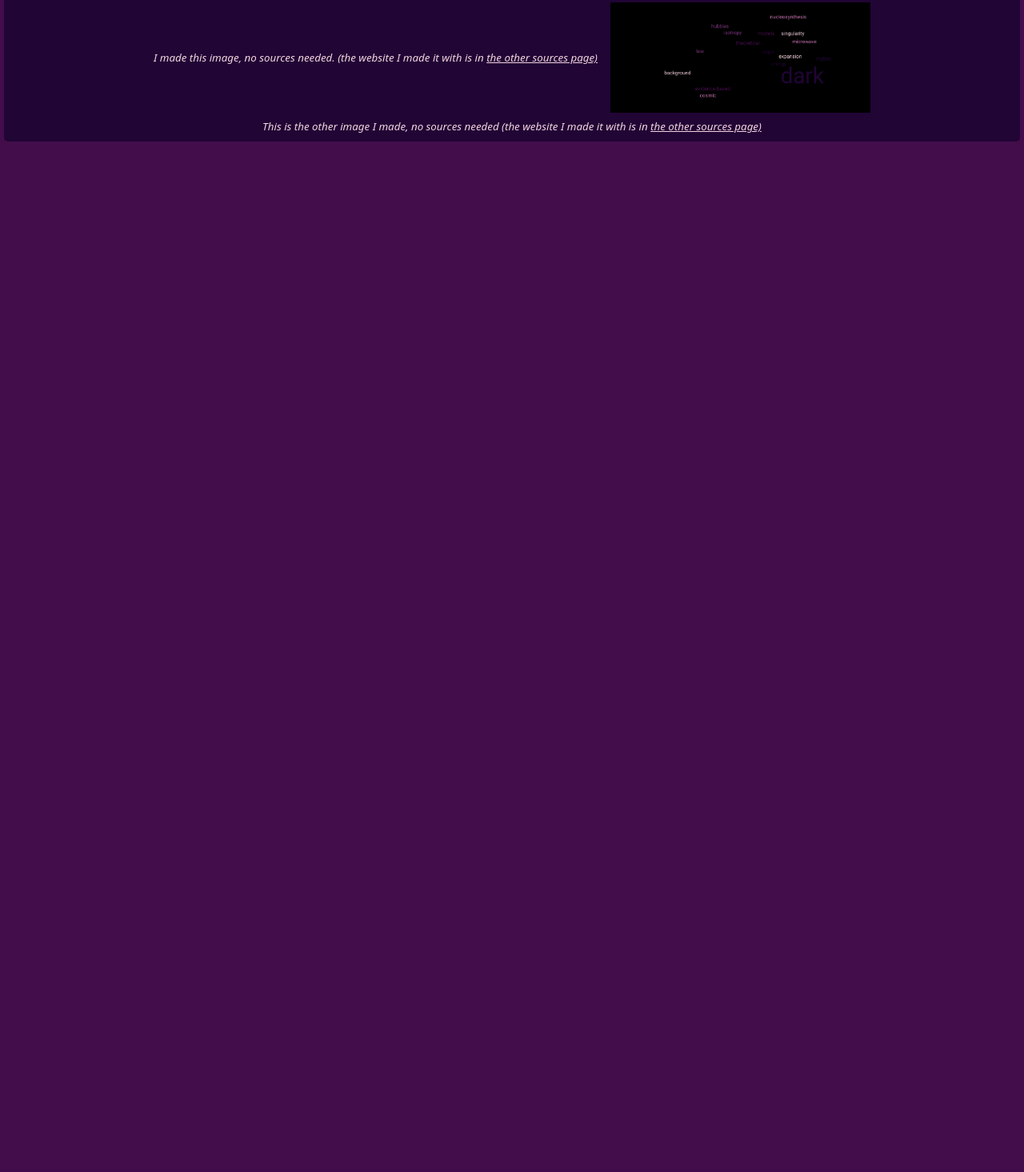
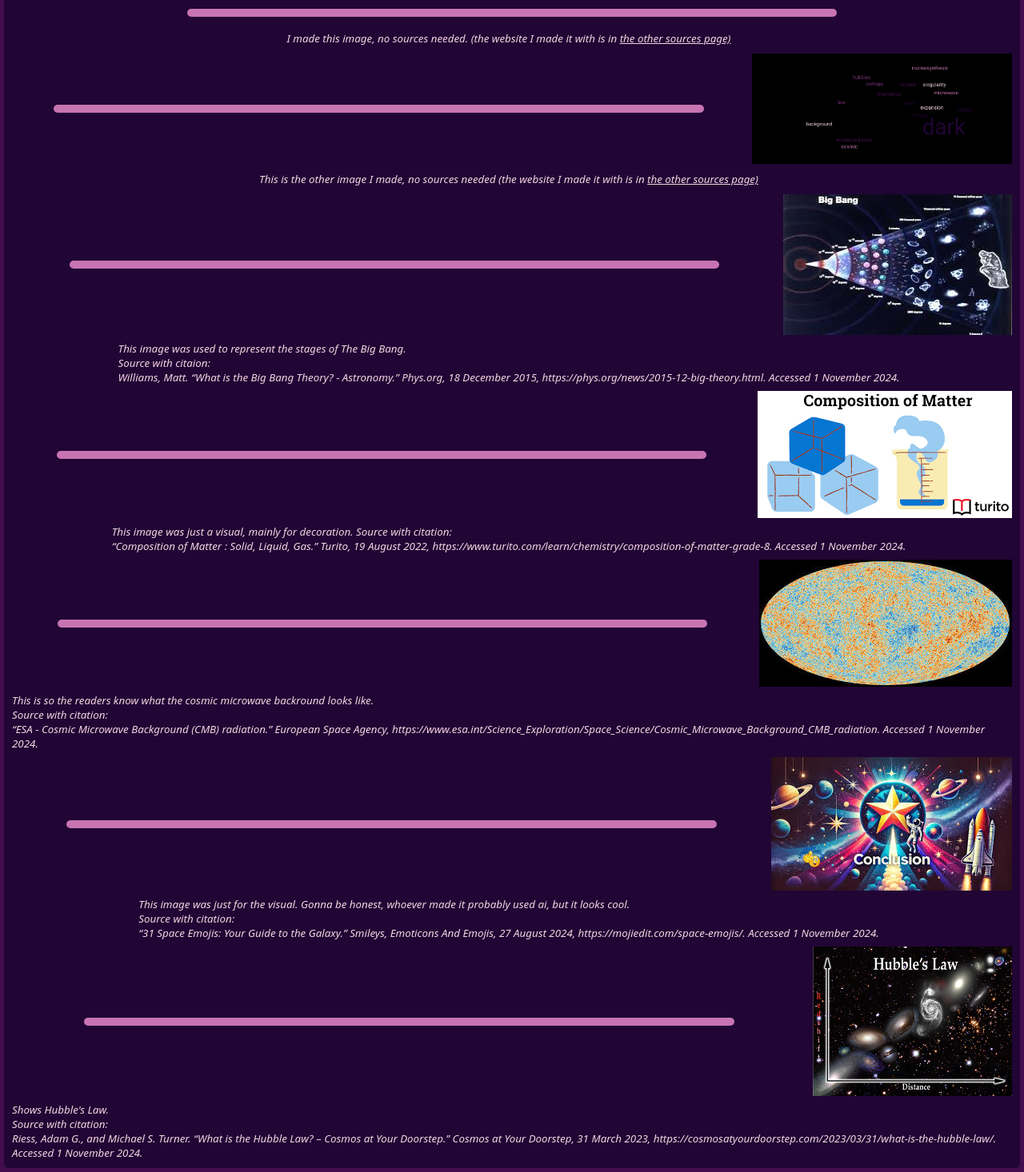
Before and after one commit to bcrhbrhcdb/The-Big-Bang-Theory, a website: page html/images.html in a window 1280 px wide. Shown: the part 341-1807 px from the top of the page at 80% size. Before the commit the page ends 800 px from the top, so only its background shows below. Drawn offline with Linux system fonts and the light colour scheme.

Commit message:
image citing and sources

```diff
--- a/html/images.html
+++ b/html/images.html
@@ -33,10 +33,59 @@
     <h2>Sources that were for images and extra vocab</h2>
     <img src="../images/background.jpeg"/>
     <br>
-    <caption><small><i>I made this image, no sources needed. (the website I made it with is in <a href="websites.html">the other sources page)</a></i></small></caption>
+    <hr>
+    <caption><small><i>
+        I made this image, no sources needed. (the website I made it with is in <a href="websites.html">the other sources page)</a>
+    </i></small></caption>
     <br>
+    <hr>
     <img src="../images/word-cloud.png" width="325"/>
-    <caption><small><i>This is the other image I made, no sources needed (the website I made it with is in <a href="websites.html">the other sources page)</a></i></small></caption>
+    <caption><small><i>
+        This is the other image I made, no sources needed (the website I made it with is in <a href="websites.html">the other sources page)
+
+        </a></i></small></caption>
+    <br>
+    <hr>
+    <img src="../images/bigbang.jpeg">
+    <caption><small><i>This image was used to represent the stages of The Big Bang.
+        <br>
+        Source with citaion: <br>
+        Williams, Matt. “What is the Big Bang Theory? - Astronomy.” Phys.org, 18 December 2015, https://phys.org/news/2015-12-big-theory.html. Accessed 1 November 2024.
+    </i></small></caption>
+    <br>
+    <hr>
+    <img src="../images/composition.png"/>
+    <caption><small><i>
+        This image was just a visual, mainly for decoration.
+        Source with citation:<br>
+        “Composition of Matter : Solid, Liquid, Gas.” Turito, 19 August 2022, https://www.turito.com/learn/chemistry/composition-of-matter-grade-8. Accessed 1 November 2024.
+    </i></small></caption>
+    <br>
+    <hr>
+    <img src="../images/cosmic-background.jpeg"/>
+    <caption><small><i>
+        This is so the readers know what the cosmic microwave backround looks like.
+        <br>
+        Source with citation: <br>
+        “ESA - Cosmic Microwave Background (CMB) radiation.” European Space Agency, https://www.esa.int/Science_Exploration/Space_Science/Cosmic_Microwave_Background_CMB_radiation. Accessed 1 November 2024.
+
+    </i></small></caption>
+    <br>
+    <hr>
+    <img src="../images/conclusion.jpeg"/>
+    <caption><small><i>
+        This image was just for the visual. Gonna be honest, whoever made it probably used ai, but it looks cool.<br>
+        Source with citation:<br>
+        “31 Space Emojis: Your Guide to the Galaxy.” Smileys, Emoticons And Emojis, 27 August 2024, https://mojiedit.com/space-emojis/. Accessed 1 November 2024.
+    </i></small></caption>
+    <br>
+    <hr>
+    <img src="../images/hubble-law.webp"/>
+    <caption><small><i>
+        Shows Hubble's Law. <br>
+        Source with citation:<br>
+        Riess, Adam G., and Michael S. Turner. “What is the Hubble Law? – Cosmos at Your Doorstep.” Cosmos at Your Doorstep, 31 March 2023, https://cosmosatyourdoorstep.com/2023/03/31/what-is-the-hubble-law/. Accessed 1 November 2024.
+    </i></small></caption>
 </div>
     <script src="../script.js"></script>
 </body>
```
